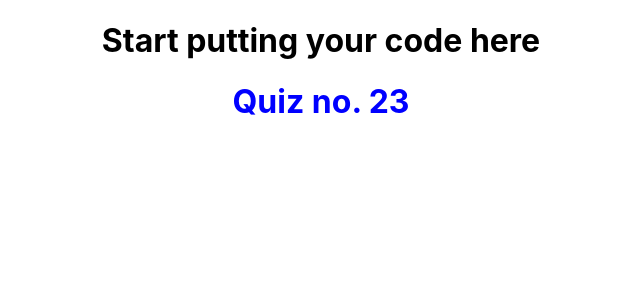
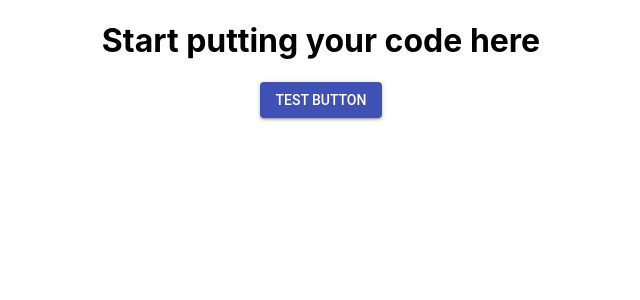
Before and after one commit to tanaypratap/buzzers, a React (Create React App) app: page / in a window 1280 px wide. Shown: the top 300 px of the page, without its empty margins (319-959 px from the left). Built offline with nearby package versions, Linux system fonts and the light colour scheme.

Commit message:
Material UIinstalled- ready to use (#2)
* Material UIinstalled- ready to use

* uncommented code removed

```diff
--- a/package.json
+++ b/package.json
@@ -3,6 +3,8 @@
   "version": "0.1.0",
   "private": true,
   "dependencies": {
+    "@material-ui/core": "^3.3.1",
+    "@material-ui/icons": "^3.0.1",
     "react": "^16.6.0",
     "react-dom": "^16.6.0",
     "react-scripts": "2.0.5"
--- a/src/quiz/QuizLayout.js
+++ b/src/quiz/QuizLayout.js
@@ -3,15 +3,33 @@
  * @author Akanksha Choudhary <akanksha.ch29@gmail.com>
  */
 import React from 'react';
+import PropTypes from 'prop-types';
 import './Quiz.css'
+import { withStyles } from '@material-ui/core/styles';
+import Button from '@material-ui/core/Button';
+
+const styles = theme => ({
+  button: {
+    margin: theme.spacing.unit,
+  }
+});
 
 class QuizLayout extends React.Component {
     componentDidMount() {
         console.log('This needs to be removed');
     }
     render() {
-        return <h1 className="quiz-number-header"> Quiz no. {this.props.quizNumber} </h1>
+        return (
+          <Button variant="contained" color="primary" style={styles.button}>
+            Test Button
+          </Button>
+        )
     }
 }
 
-export default QuizLayout
+QuizLayout.propTypes = {
+  classes: PropTypes.object.isRequired,
+};
+
+
+export default withStyles(styles)(QuizLayout)
```
Also changed, not shown: 1 other file (tests, documents, lock files or other folders).
